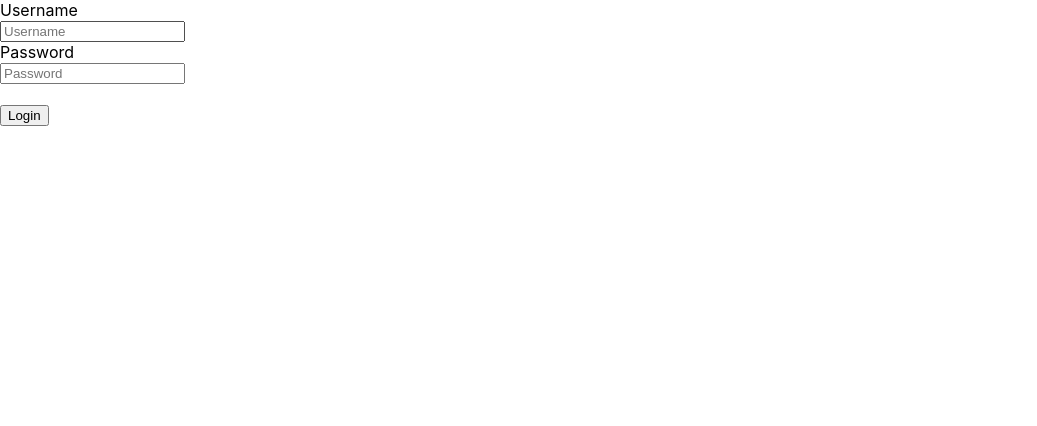
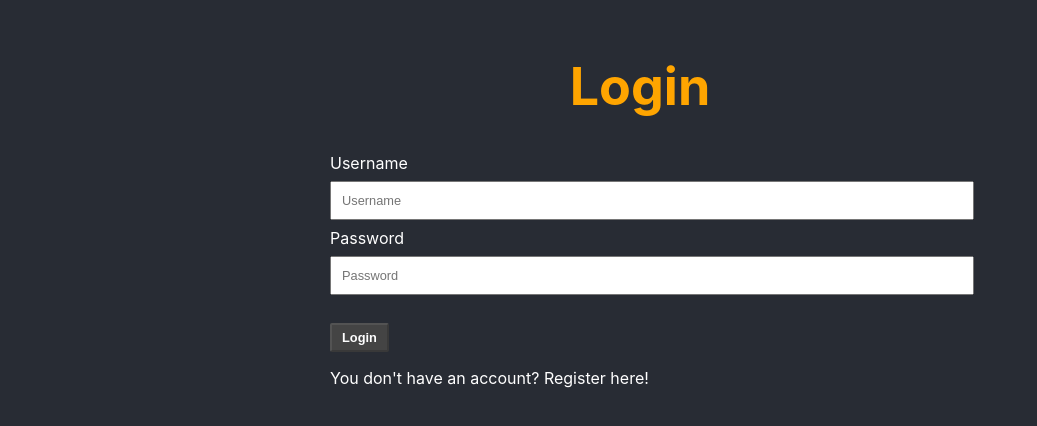
Before and after one commit to amitsr4/Movie-Rater-Project, a React (Create React App) app in the folder movie-rater/: page / in a window 1280 px wide. Shown: the top 426 px of the page, without its empty margins (0-1037 px from the left). Built offline with nearby package versions, Linux system fonts and the light colour scheme.

Commit message:
add style

```diff
--- a/movie-rater/src/App.css
+++ b/movie-rater/src/App.css
@@ -20,6 +20,33 @@
   grid-gap: 20px;
 }
 
+.login-container{
+  width: 50%;
+  margin: 0 25%;
+}
+
+input, textarea {
+  width: 100%;
+  padding: 10px;
+  margin: 8px 0;
+  font-size: 0.8rem;
+}
+
+button{
+  color: #444;
+  background-color: #fefefe;
+  padding: 5px 10px;
+  border-radius: 2px;
+  font-weight: bold;
+  font-size: 0.8rem;
+  outline: none;
+}
+
+button:disabled {
+  color: #fefefe;
+  background-color: #444;
+  cursor: not-allowed;
+}
 .orange{
   color: orange;
 }
@@ -46,3 +73,15 @@
 font-size: 1.2rem;
 margin: 16px 5px;
 }
+
+.fa-trash{
+  color: rgb(171, 42, 42);
+}
+
+h1{
+  color: orange;
+}
+h1 .fa-film{
+  color: white;
+  transform:rotate(30deg);
+}
--- a/movie-rater/src/App.js
+++ b/movie-rater/src/App.js
@@ -3,20 +3,22 @@ import "./App.css";
 import MovieList from "./components/movie-list";
 import MovieDetails from "./components/movie-details";
 import MovieForm from "./components/movie-form";
-import { useCookies} from 'react-cookie'
+import { useCookies } from "react-cookie";
+import { FontAwesomeIcon } from "@fortawesome/react-fontawesome";
+import { faFilm } from "@fortawesome/free-solid-svg-icons";
 
 function App() {
   const [movies, setMovies] = useState([]);
   const [selectedMovie, setSelectedMovie] = useState(null);
   const [editedMovie, setEditedMovie] = useState(null);
-  const [ token ] = useCookies(['movie-token']);
+  const [token] = useCookies(["movie-token"]);
 
   useEffect(() => {
     fetch("http://127.0.0.1:8000/api/movies/", {
       method: "GET",
       headers: {
         "Content-Type": "application/json",
-        Authorization: `Token ${token['movie-token']} 		`,
+        Authorization: `Token ${token["movie-token"]} 		`,
       },
     })
       .then((resp) => resp.json())
@@ -26,9 +28,8 @@ function App() {
 
   useEffect(() => {
     console.log(token);
-    if (!token['movie-token']) window.location.href = "/movies";
+    if (!token["movie-token"]) window.location.href = "/movies";
   }, [token]);
-
 
   const loadMovie = (movie) => {
     setSelectedMovie(movie);
@@ -68,7 +69,11 @@ function App() {
   return (
     <div className="App">
       <header className="App-header">
-        <h1>Movie rater</h1>
+        <h1>
+          {" "}
+          <FontAwesomeIcon icon={faFilm} />
+        <span>Movie rater</span>
+        </h1>
       </header>
       <div className="layout">
         <div>
--- a/movie-rater/src/api-service.js
+++ b/movie-rater/src/api-service.js
@@ -10,6 +10,15 @@ export class API {
     }).then((resp) => resp.json());
   }
 
+  static registerUser(body) {
+    return fetch(`http://127.0.0.1:8000/api/users/`, {
+      method: "POST",
+      headers: {
+        "Content-Type": "application/json",
+      },
+      body: JSON.stringify(body),
+    }).then((resp) => resp.json());
+  }
 
 
   static updateMovie(mov_id, body,token) {
--- a/movie-rater/src/components/auth.js
+++ b/movie-rater/src/components/auth.js
@@ -1,26 +1,37 @@
 import React, { useState, useEffect } from "react";
 import { API } from "../api-service";
-import { useCookies} from 'react-cookie'
-
+import { useCookies } from "react-cookie";
 
 function Auth() {
   const [username, setUsername] = useState("");
   const [password, setPassword] = useState("");
-  const [ token, setToken ] = useCookies(['movie-token']);
+  const [isLoginView, setIsLoginView] = useState(true);
+
+  const [token, setToken] = useCookies(["movie-token"]);
+  const isDisabled = username.length === 0 || password.length === 0;
 
   useEffect(() => {
     console.log(token);
-    if (token['movie-token']) window.location.href = "/movies";
+    if (token["movie-token"]) window.location.href = "/movies";
   }, [token]);
 
   const loginClicked = () => {
     API.loginUser({ username, password })
-      .then((resp) => setToken('movie-token', resp.token))
+      .then((resp) => setToken("movie-token", resp.token))
       .catch((error) => console.log(error));
   };
 
+  const registerClicked = () => {
+    API.registerUser({ username, password })
+      .then(() => loginClicked())
+      .catch((error) => console.log(error));
+  };
   return (
-    <div>
+    <div className="App">
+      <header className="App-header">
+        {isLoginView ? <h1>Login</h1> : <h1>Register</h1>}
+      </header>
+      <div className="login-container">
       <label htmlFor="username">Username</label>
       <br />
       <input
@@ -43,7 +54,21 @@ function Auth() {
         />
       </form>
       <br />
-      <button onClick={loginClicked}>Login</button>
+      {isLoginView ? (
+        <button onClick={loginClicked} disabled={isDisabled}>Login</button>
+      ) : (
+        <button onClick={registerClicked} disabled={isDisabled}>Register</button>
+      )}
+      {isLoginView ? (
+        <p onClick={() => setIsLoginView(false)}>
+          You don't have an account? Register here!
+        </p>
+      ) : (
+        <p onClick={() => setIsLoginView(true)}>
+          You already have an account? Login here
+        </p>
+      )}
+      </div>
     </div>
   );
 }
--- a/movie-rater/src/components/movie-form.js
+++ b/movie-rater/src/components/movie-form.js
@@ -3,6 +3,7 @@ import { API } from "../api-service";
 import { error } from "console";
 import { prop } from "ramda";
 import { useCookies } from "react-cookie";
+import { isDisabled } from "@testing-library/user-event/dist/utils";
 
 function MovieForm(props) {
   const [title, setTitle] = useState("");
@@ -15,16 +16,22 @@ function MovieForm(props) {
   }, [props.movie]);
 
   const updateClicked = () => {
-    API.updateMovie(props.movie.id, { title, description }, token['movie-token'])
+    API.updateMovie(
+      props.movie.id,
+      { title, description },
+      token["movie-token"]
+    )
       .then((resp) => props.updatedMovie(resp))
       .catch((error) => console.log(error));
   };
 
   const createClicked = () => {
-    API.createMovie({ title, description },token['movie-token'])
+    API.createMovie({ title, description }, token["movie-token"])
       .then((resp) => props.MovieCreated(resp))
       .catch((error) => console.log(error));
   };
+
+  const isDisabled = title.length === 0 || description.length === 0;
 
   return (
     <React.Fragment>
@@ -51,9 +58,13 @@ function MovieForm(props) {
           ></textarea>
           <br />
           {props.movie.id ? (
-            <button onClick={updateClicked}>Update</button>
+            <button onClick={updateClicked} disabled={isDisabled}>
+              Update
+            </button>
           ) : (
-            <button onClick={createClicked}>Create</button>
+            <button onClick={createClicked} disabled={isDisabled}>
+              Create
+            </button>
           )}
         </div>
       ) : null}
```
